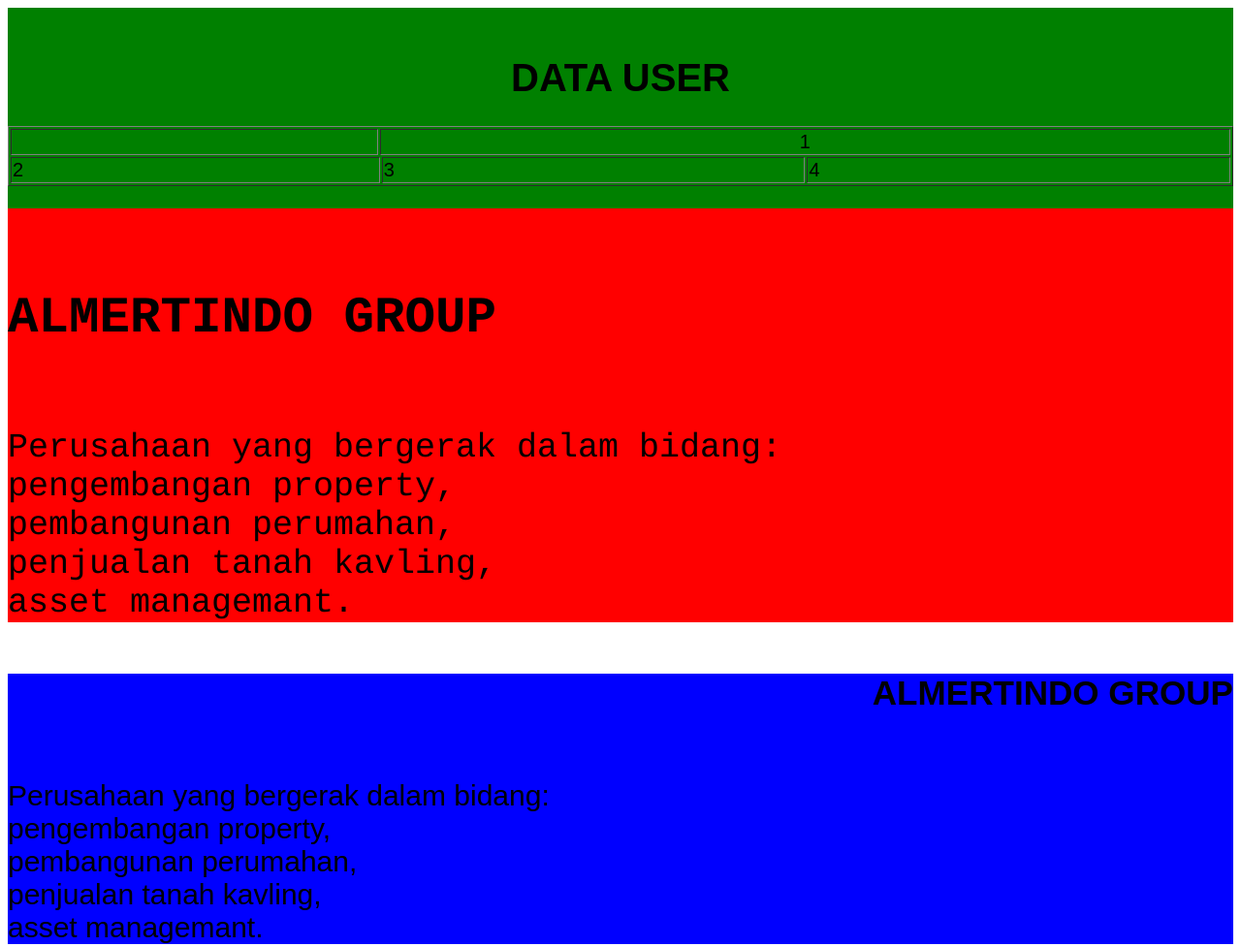
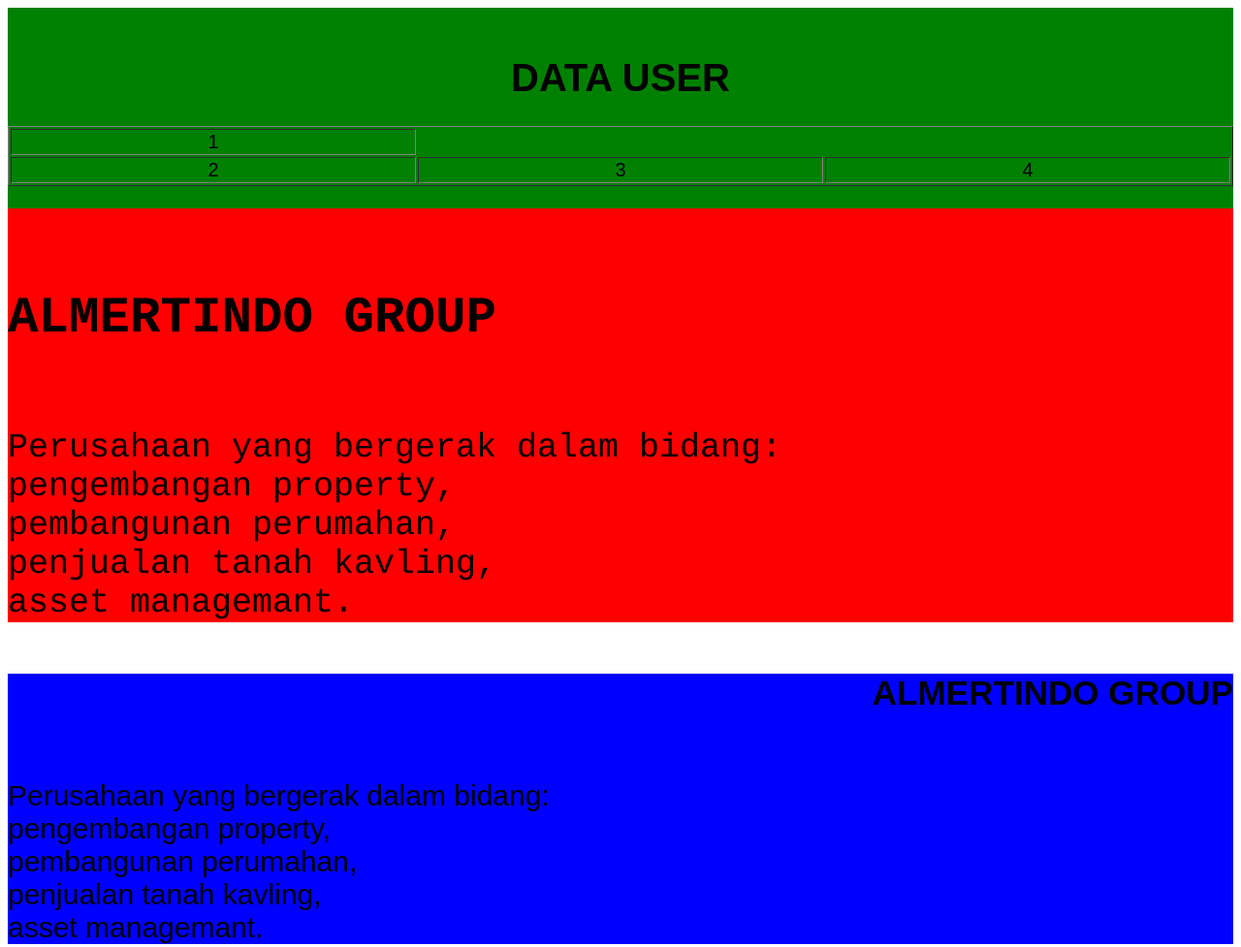
Before and after one commit to Rwicahyanti/rwicahyanti.github.io, a plain HTML site: page inexcss.html in a window 1280 px wide. Shown: the whole page at 97% size. Drawn offline with Linux system fonts and the light colour scheme.

Commit message:
Update inexcss.html

```diff
--- a/inexcss.html
+++ b/inexcss.html
@@ -17,14 +17,12 @@
   <h1 class="tengah">DATA USER</h1>
    <table border="1px"; width="100%"; align="center"; text-align="center";>
      <tr>
-      <th>
-       <td class="th"; colspan ="6";>1</td>
-       </th>
+       <td class="th";colspan ="6";>1</td>
      </tr>
      <tr>
-       <td colspan ="2">2</td>
-       <td colspan ="2">3</td>
-       <td colspan ="2">4</td>
+       <td class="th"; colspan ="2">2</td>
+       <td class="th"; colspan ="2">3</td>
+       <td class="th"; colspan ="2">4</td>
      </tr>
    </table>
    <br>
```
